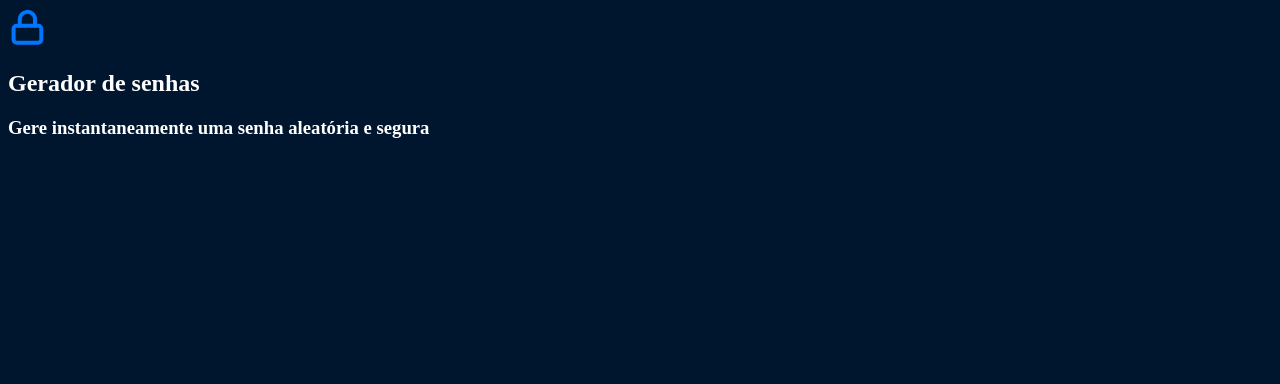
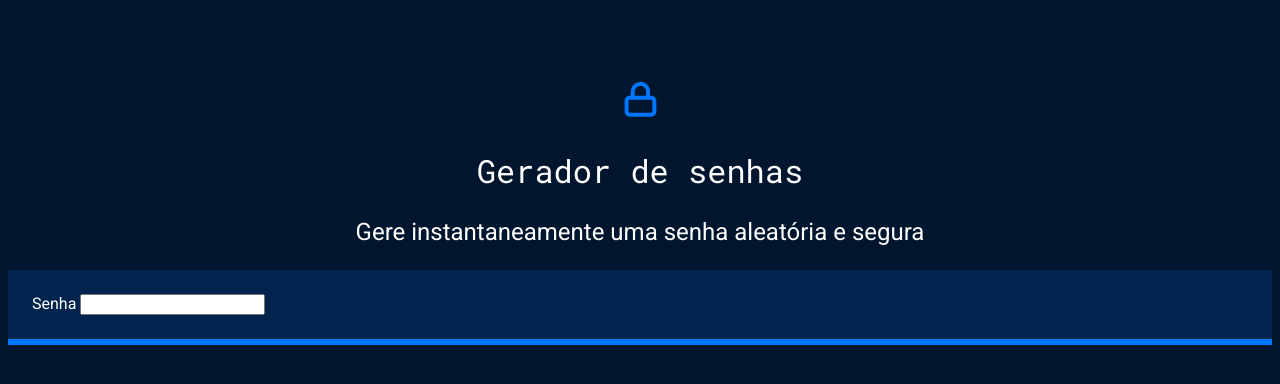
Before and after one commit to joaovitor1004/java-senha, a plain HTML site: page index.html in a window 1280 px wide. Drawn offline with Linux system fonts and the light colour scheme.

Commit message:
Add files via upload

```diff
--- a/index.html
+++ b/index.html
@@ -6,9 +6,16 @@
     <title>Gerador de senhas</title>
     <link rel="stylesheet" href="style.css">
 </head>
+
 <body>
-    <img src="unlock.svg" alt="cadeado fechado">
-    <h2 class="titulo-principal">Gerador de senhas</h2>
-    <h3 class="titulo-secundario">Gere instantaneamente uma senha aleatória e segura</h3>
+    <div class="conteudo-titulo">
+        <img src="unlock.svg" alt="cadeado fechado">
+        <h2 class="titulo-principal">Gerador de senhas</h2>
+        <h3 class="titulo-secundario">Gere instantaneamente uma senha aleatória e segura</h3>
+    </div>
+    <div class="conteudo-senha">
+        <label for="senha">Senha</label>
+        <input name="senha" type="text" id="campo-senha">
+    </div>
 </body>
 </html>
--- a/style.css
+++ b/style.css
@@ -1,12 +1,41 @@
+@import url('https://fonts.googleapis.com/css2?family=Roboto&family=Roboto+Mono&display=swap');
+
 :root{
     --branco: white;
     --cor-fundo: #00162E;
     --fundo-senha: #00244D;
     --fundo-texto: #001E40;
     --borda: #0075FF;
+    --roboto: 'Roboto', sans-serif;
+    --roboto-mono: 'Roboto Mono', monospace;
+}
+
+*{
+    font-weight: 400;
 }
 
 body{
     color: var(--branco);
     background-color: var(--cor-fundo);
+    font-family: var(--roboto);
 }
+
+.titulo-principal{
+    font-family: var(--roboto-mono);
+    font-size: 32px;
+}
+
+.titulo-secundario{
+    font-size: 24px;
+}
+
+.conteudo-titulo{
+    text-align: center;
+    margin-top: 80px;
+}
+
+.conteudo-senha{
+    background: var(--fundo-senha);
+    padding: 24px;
+    border-bottom: 6px solid var(--borda);
+}
```
